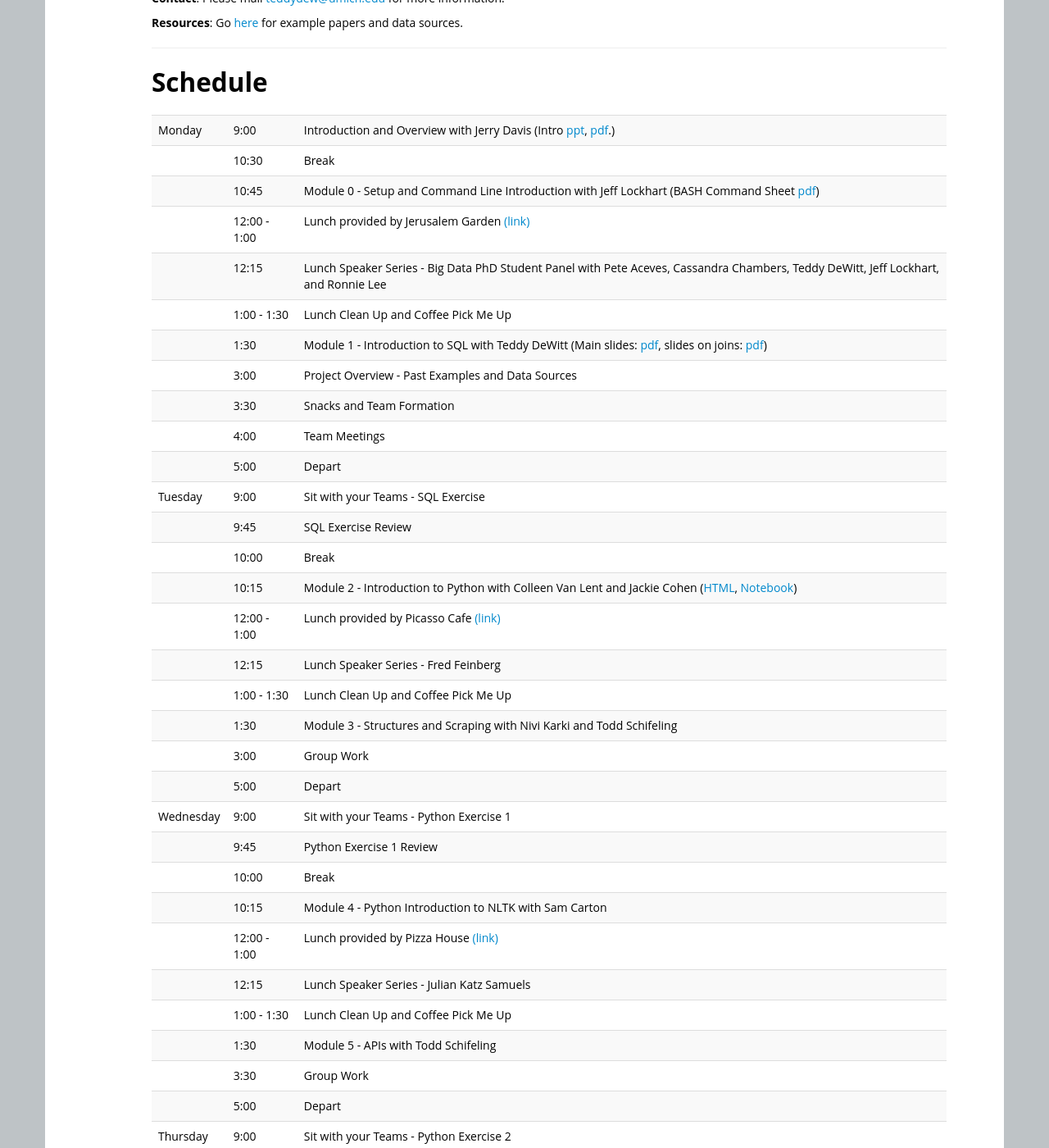
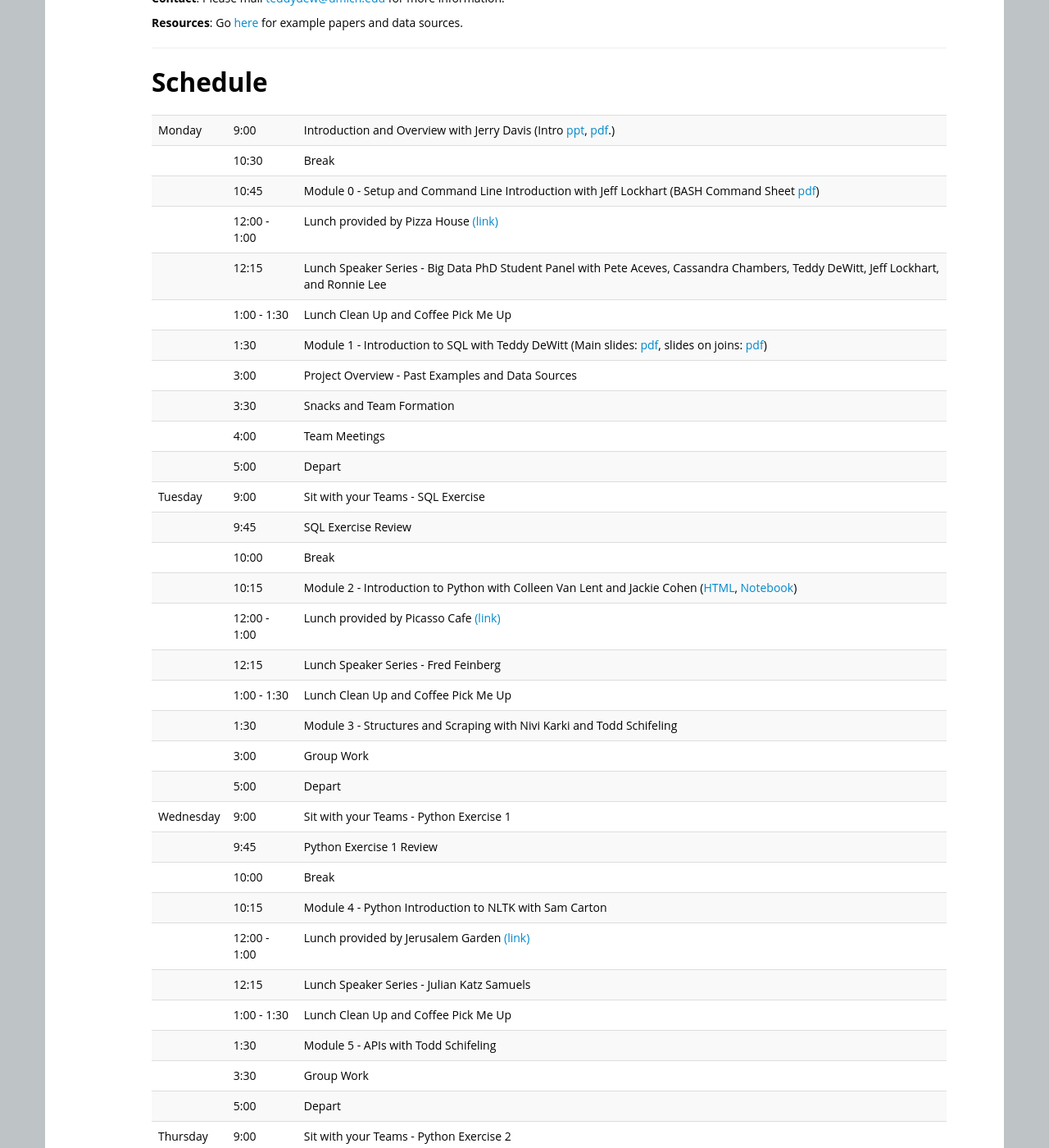
Before and after one commit to ICOSBigDataCamp/2018-summer-camp, a Jekyll site: the page built from index.html, in a window 1280 px wide and 1400 px high, scrolled down 782 px. Shown: the whole window at 82% size. Built offline with Jekyll 4.4.1, drawn with Linux system fonts in a browser that asks for light colours; part of the change alters nothing that is shown.

```diff
--- a/index.html
+++ b/index.html
@@ -129,7 +129,7 @@ Organizing committee: Jerry Davis, H. V. Jagadish, Cliff Lampe, and Brian Noble
   <!--<tr> <td></td>        <td>10:00</td>   <td><span style="background-color: #FFFF00">Hero's Journey-  Speaker TBD</span></td> </tr>-->
   <tr> <td></td>        <td>10:30</td>   <td>Break</td> </tr>
   <tr> <td></td>        <td>10:45</td>   <td> Module 0 - Setup and Command Line Introduction with Jeff Lockhart (BASH Command Sheet  <a href='slides/BASH_Cheat_Sheet.pdf'>pdf</a>) </td> </tr>
-  <tr> <td></td>        <td>12:00 - 1:00</td>   <td>Lunch provided by Jerusalem Garden <a href="https://www.jerusalemgarden.net/">(link)</a></td> </tr>
+  <tr> <td></td>        <td>12:00 - 1:00</td>   <td>Lunch provided by Pizza House <a href="http://www.pizzahouse.com/">(link)</a></td> </tr>
   <tr> <td></td>        <td>12:15</td>   <td>Lunch Speaker Series - Big Data PhD Student Panel with Pete Aceves, Cassandra Chambers, Teddy DeWitt, Jeff Lockhart, and Ronnie Lee</td> </tr>
   <tr> <td></td>        <td>1:00 - 1:30</td>    <td>Lunch Clean Up and Coffee Pick Me Up</td> </tr>
 
@@ -159,7 +159,7 @@ Organizing committee: Jerry Davis, H. V. Jagadish, Cliff Lampe, and Brian Noble
   <tr> <td></td>       <td>10:00</td>   <td>Break</td> </tr>
   <tr> <td></td>       <td>10:15</td>   <td>Module 4 - Python Introduction to NLTK with Sam Carton</td></tr>
 
-  <tr> <td></td>       <td>12:00 - 1:00 </td>   <td>Lunch provided by Pizza House <a href="http://www.pizzahouse.com/">(link)</a></td> </tr>
+  <tr> <td></td>       <td>12:00 - 1:00 </td>   <td>Lunch provided by Jerusalem Garden <a href="https://www.jerusalemgarden.net/">(link)</a></td> </tr>
   <tr> <td></td>       <td>12:15</td>   <td>Lunch Speaker Series - Julian Katz Samuels</td> </tr>
   <tr> <td></td>       <td>1:00 - 1:30</td>    <td>Lunch Clean Up and Coffee Pick Me Up</td> </tr>
   <tr> <td></td>       <td>1:30</td>   <td>Module 5 - APIs with Todd Schifeling</td> </tr>
```
